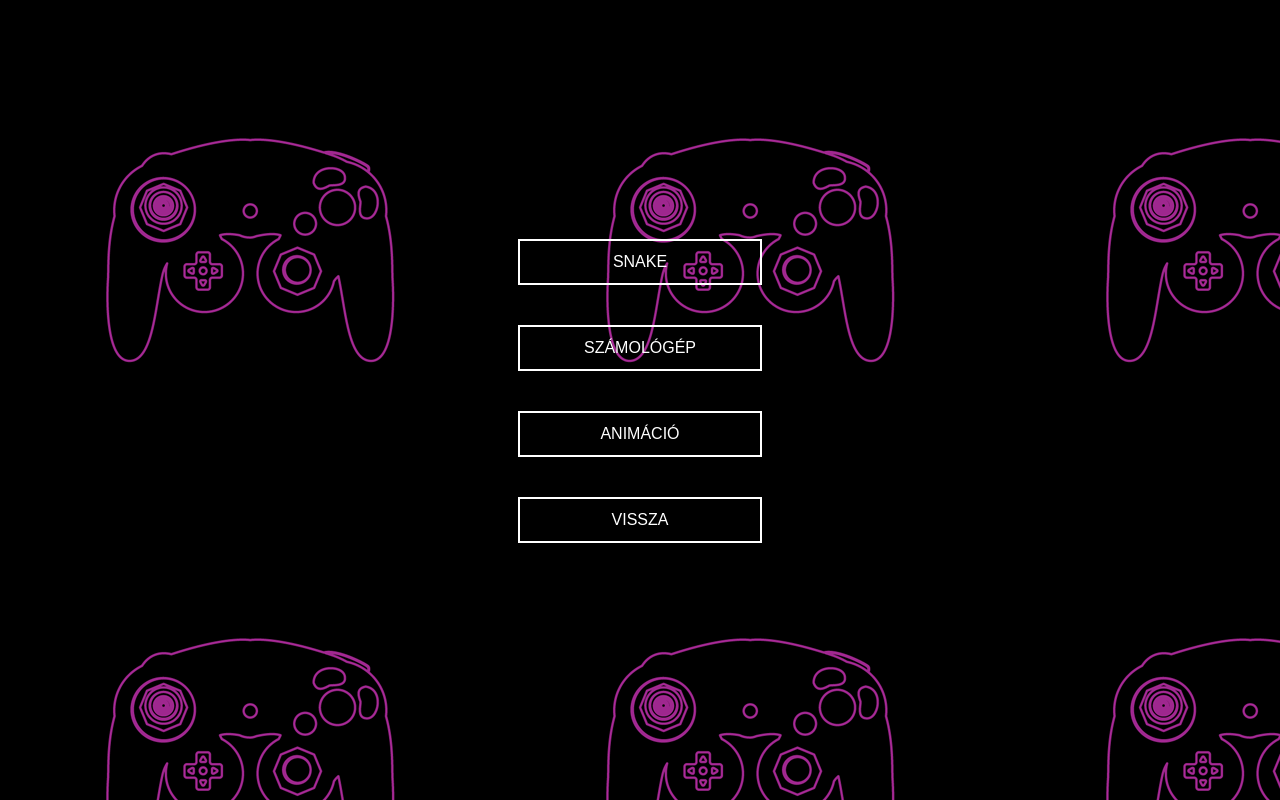
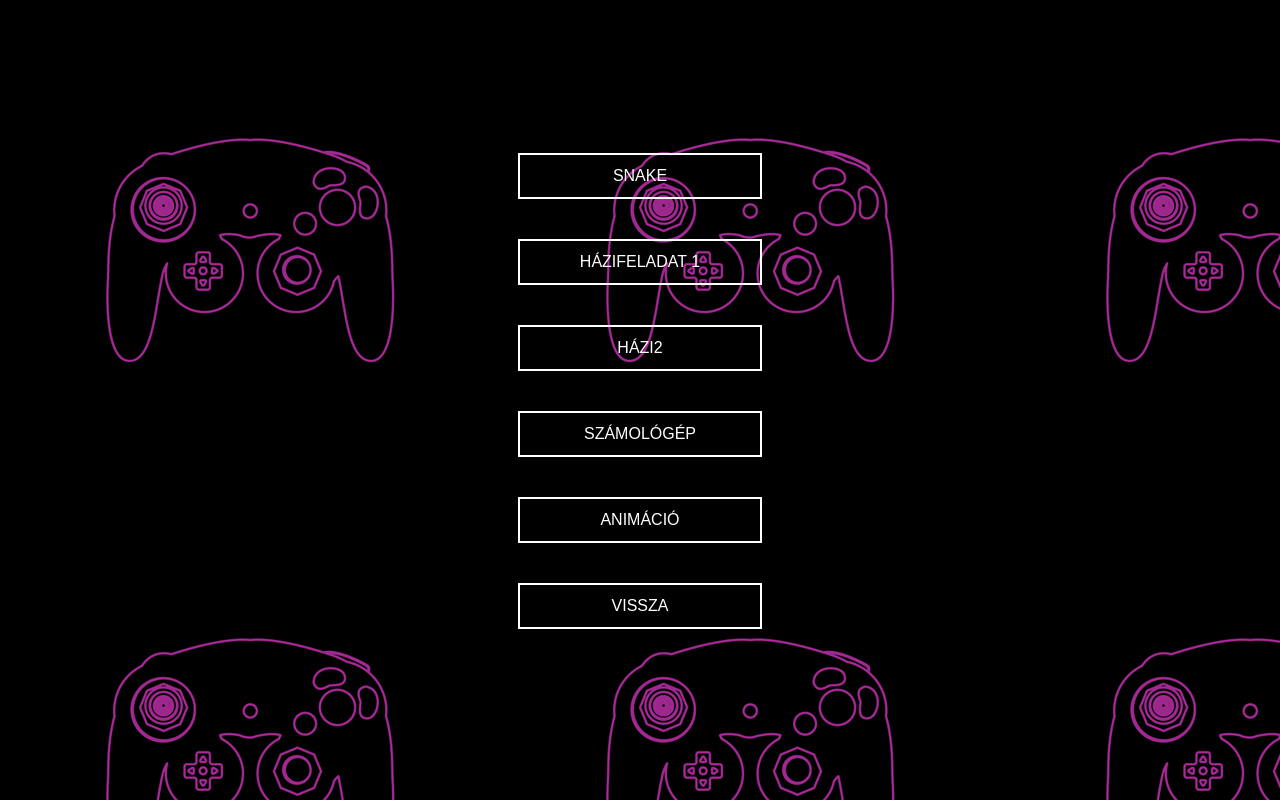
Before and after one commit to kristofpernyesz/kristofpernyesz.github.io, a plain HTML site: page game.html in a window 1280 px wide. Drawn offline with Linux system fonts and the light colour scheme.

Commit message:
Update game.html

```diff
--- a/game.html
+++ b/game.html
@@ -11,6 +11,8 @@
  <nav>
     <div class="middle">
        <a href="./jatek.html" class="btn btn2">snake</a>
+       <a href="./hazi1.html" class="btn btn2">Házifeladat 1</a>
+       <a href="pythonhazi.rar" class="btn btn2">Házi2</a>
        <a href="./kigyo 2.html" class="btn btn2">Számológép</a>
        <a href="./animacio.html" class="btn btn2">animáció</a>
        <a href="./index.html" class="btn btn1">vissza</a>;
```
